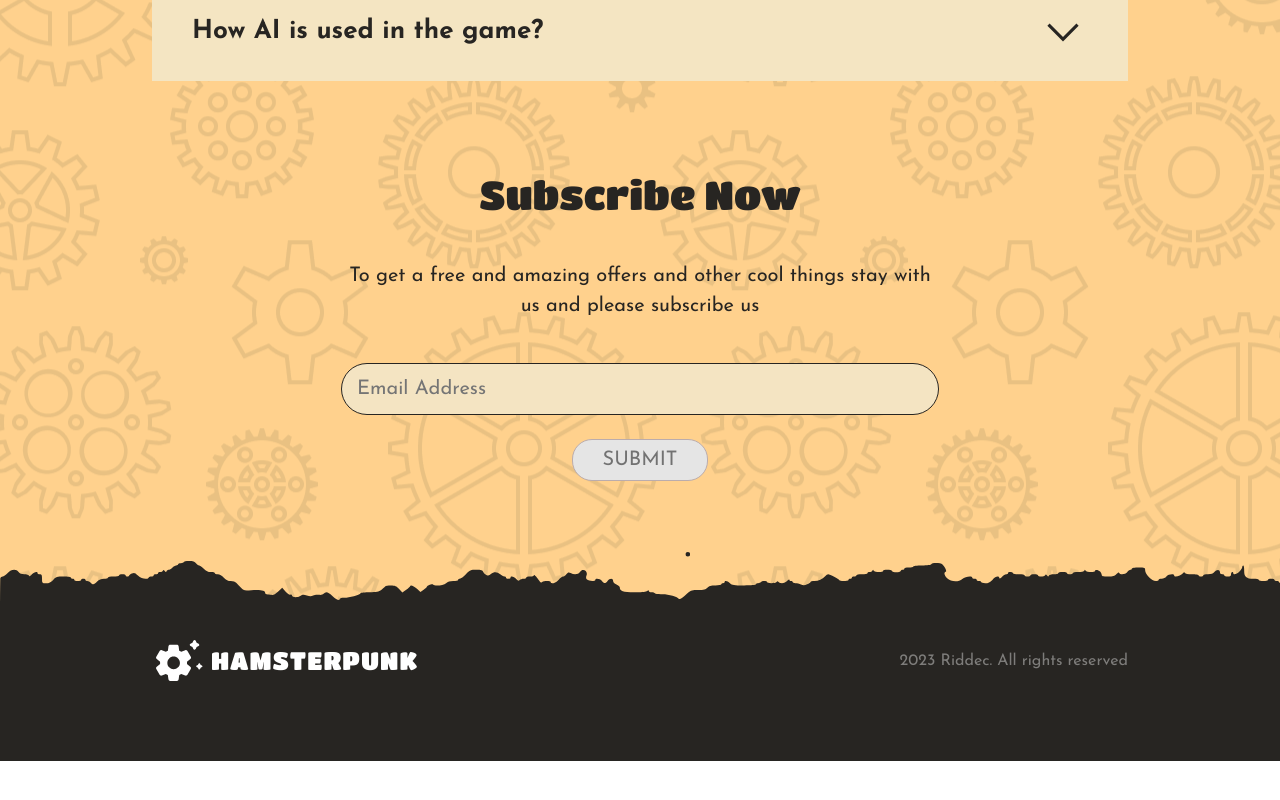
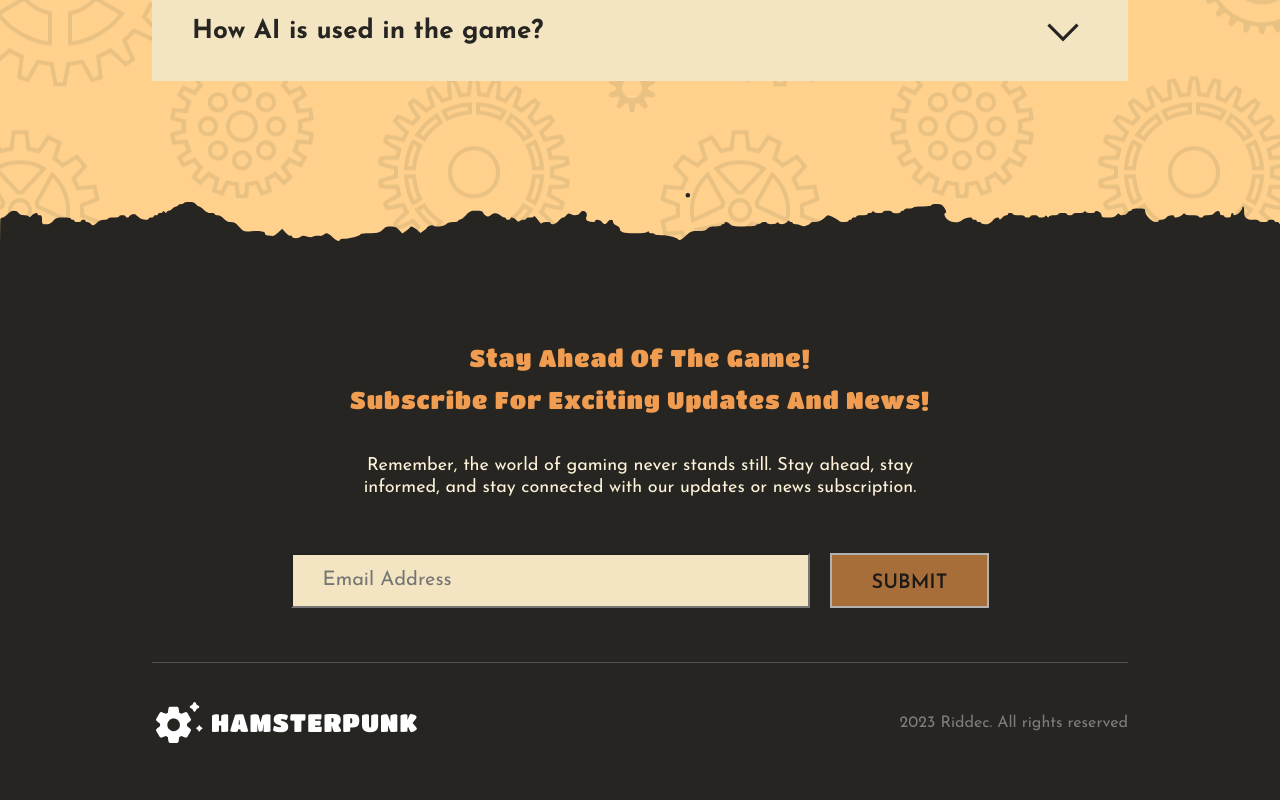
Before and after one commit to riddeclabs/hamsterpunk-landing, a React (Create React App) app: page / in a window 1280 px wide. Shown: the part 6924-7724 px from the top of the page. Before the commit the page ends 7685 px from the top, so only its background shows below. Built offline with nearby package versions, Linux system fonts and the light colour scheme; no server answers.

Commit message:
feat: add subscription like in design

```diff
--- a/src/pages/Home.tsx
+++ b/src/pages/Home.tsx
@@ -11,7 +11,6 @@ import { MainBlock } from './containers/MainBlock';
 import { Menu } from './containers/Menu';
 import { NewWayBlock } from './containers/NewWayBlock';
 import { ProgressBlock } from './containers/ProgressBlock';
-import { Subscription } from './containers/Subscription';
 import { VideoBlock } from './containers/VideoBlock';
 
 import { orangeBg } from '../assets/images';
@@ -30,7 +29,6 @@ export const HomePage = () => {
         <ProgressBlock />
         <HumstervilleBlock />
         <FAQBlock />
-        <Subscription />
       </OrangeBackgroundWrapper>
       <Footer />
     </Wrapper>
--- a/src/pages/containers/FAQBlock/index.tsx
+++ b/src/pages/containers/FAQBlock/index.tsx
@@ -41,10 +41,12 @@ const Wrapper = styled.div(() => ({
 
   '@media screen and (max-width:1439px)': {
     marginTop: '88px',
+    paddingBottom: '68px',
   },
 
   '@media screen and (max-width:1023px)': {
     marginTop: '68px',
+    paddingBottom: '68px',
   },
 
   '@media screen and (max-width:768px)': {
@@ -54,7 +56,7 @@ const Wrapper = styled.div(() => ({
 
 const QuestionsWrapper = styled.div(() => ({
   marginTop: '52px',
-  paddingBottom: '0px',
+  paddingBottom: '150px',
 
   '>div:first-of-type': {
     borderTop: 'none',
@@ -62,13 +64,16 @@ const QuestionsWrapper = styled.div(() => ({
 
   '@media screen and (max-width:1439px)': {
     marginTop: '36px',
+    paddingBottom: '108px',
   },
 
-  '@media screen and (max-width:1023px)': {
+  '@media screen and (max-width:1024px)': {
     marginTop: '30px',
+    paddingBottom: '108px',
   },
 
   '@media screen and (max-width:768px)': {
     marginTop: '24px',
+    paddingBottom: '68px',
   },
 }));
--- a/src/pages/containers/Footer/index.tsx
+++ b/src/pages/containers/Footer/index.tsx
@@ -6,11 +6,13 @@ import { intersectBottom } from '../../../assets/images';
 import { Content } from '../../../components/Content';
 import { Logo } from '../../../components/Logo';
 import { colors } from '../../../constants/variables';
+import { Subscription } from '../Subscription';
 
 export const Footer = () => {
   return (
     <Block>
       <Content>
+        <Subscription />
         <Wrapper>
           <Logo />
           <CopyBlock>2023 Riddec. All rights reserved</CopyBlock>
@@ -22,12 +24,15 @@ export const Footer = () => {
 };
 
 const Wrapper = styled.div(({ theme }) => ({
-  display: 'flex',
+  display: 'flex' || theme?.display,
   justifyContent: 'space-between',
   alignItems: 'center',
-  paddingBottom: '76px',
+  paddingBottom: '66px',
+  marginTop: '36px',
+
   '@media screen and (max-width:768px)': {
-    flexDirection: 'column' || theme.column,
+    paddingBottom: '40px',
+    flexDirection: 'column',
   },
 }));
 
@@ -52,5 +57,13 @@ const Intersect = styled.div(({ theme }) => ({
   height: '86px',
   background: `url(${intersectBottom})`,
   backgroundSize: 'cover',
-  top: '-85px',
+  top: '-196px',
+
+  '@media screen and (max-width:1440px)': {
+    top: '-152px',
+  },
+
+  '@media screen and (max-width:768px)': {
+    top: '-85px',
+  },
 }));
--- a/src/pages/containers/Subscription/index.tsx
+++ b/src/pages/containers/Subscription/index.tsx
@@ -4,14 +4,16 @@ import { useForm } from '@formspree/react';
 import styled from 'styled-components';
 
 import { Content } from '../../../components/Content';
-import { Typography } from '../../../components/Typography';
 import { colors } from '../../../constants/variables';
+import { useMobile } from '../../../utils/commonFunctions';
 
 export const Subscription = () => {
   const [state, handleSubmit] = useForm(
     process.env?.REACT_APP_FORM_KEY || 'mayzvzqq'
   );
   const [email, setEmail] = useState('');
+
+  const isMobile = useMobile();
 
   useEffect(() => {
     if (state.succeeded) {
@@ -23,20 +25,16 @@ export const Subscription = () => {
   return (
     <Wrapper id='faq'>
       <Content>
-        <Typography
-          text='Subscribe Now'
-          variant='title'
-          color={colors.black}
-          textAlign='center'
-        />
+        <TypographyTitle>Stay Ahead of the Game!</TypographyTitle>
+        <TypographyTitle style={{ marginTop: isMobile ? '12px' : '16px' }}>
+          Subscribe for Exciting Updates and News!
+        </TypographyTitle>
+
         <Text>
-          <Typography
-            color={colors.black}
-            text='To get a free and amazing offers and other cool things stay with us and please subscribe us'
-            lineHeight={'32px'}
-            fontSize={'24px'}
-            variant='text'
-          />
+          <TypographyDescription>
+            Remember, the world of gaming never stands still. Stay ahead, stay
+            informed, and stay connected with our updates or news subscription.{' '}
+          </TypographyDescription>
         </Text>
         <Form onSubmit={handleSubmit}>
           <Input
@@ -60,19 +58,45 @@ export const Subscription = () => {
 const Wrapper = styled.div(() => ({
   marginTop: '110px',
   paddingBottom: '0px',
+  borderBottom: '1px solid rgba(255,255,255,0.2)',
 
   '@media screen and (max-width:1439px)': {
     marginTop: '88px',
-    paddingBottom: '68px',
   },
 
   '@media screen and (max-width:1023px)': {
     marginTop: '68px',
-    paddingBottom: '68px',
   },
 
   '@media screen and (max-width:768px)': {
-    marginTop: '68px',
+    marginTop: '0px',
+  },
+}));
+
+const TypographyTitle = styled.p(({ theme }) => ({
+  fontFamily: 'Titan One',
+  fontStyle: 'normal',
+  fontWeight: 400,
+  fontSize: '30px',
+  lineHeight: '34px',
+  letterSpacing: '0.04em',
+  textTransform: 'capitalize' || theme?.transform,
+  color: colors.titles,
+  textAlign: 'center',
+
+  '@media screen and (max-width:1439px)': {
+    fontSize: '24px',
+    lineHeight: '26px',
+  },
+
+  '@media screen and (max-width:1023px)': {
+    fontSize: '20px',
+    lineHeight: '22px',
+  },
+
+  '@media screen and (max-width:768px)': {
+    fontSize: '14px',
+    lineHeight: '16px',
   },
 }));
 
@@ -96,37 +120,62 @@ const Text = styled.div(({ theme }) => ({
   },
 }));
 
-const Form = styled.form(({ theme }) => ({
-  paddingBottom: '180px',
-  display: 'flex',
-  flexDirection: 'column' || theme?.column,
-  alignItems: 'center',
+const TypographyDescription = styled.p(({ theme }) => ({
+  fontWeight: 400,
+  fontSize: '24px' || theme?.fontSize,
+  lineHeight: '32px',
+  color: colors.mainText,
+  textAlign: 'center',
+  marginTop: '24px',
 
   '@media screen and (max-width:1439px)': {
-    paddingBottom: '88px',
+    fontSize: '18px',
+    lineHeight: '22px',
   },
 
   '@media screen and (max-width:1023px)': {
-    paddingBottom: '68px',
+    fontSize: '14px',
+    lineHeight: '28px',
   },
 
   '@media screen and (max-width:768px)': {
-    paddingBottom: '68px',
+    marginTop: '16px',
+    fontSize: '12px',
+    lineHeight: '16px',
+  },
+}));
+
+const Form = styled.form(({ theme }) => ({
+  display: 'flex' || theme?.display,
+  alignItems: 'center',
+  justifyContent: 'center',
+  margin: '66px 0',
+  gap: '20px',
+
+  '@media screen and (max-width:1439px)': {
+    margin: '54px 0',
+  },
+
+  '@media screen and (max-width:1023px)': {
+    margin: '44px 0',
+  },
+
+  '@media screen and (max-width:768px)': {
+    flexDirection: 'column',
+    margin: '34px 0',
   },
 }));
 
 const Input = styled.input(() => ({
-  width: '598px',
-
-  padding: '10px 15px',
-  borderRadius: '30px',
-  background: '#f4e4c2',
-  border: '1px solid #272522',
-
+  width: '519px',
+  height: '55px',
+  padding: '16px 30px',
+  background: '#F4E5C2',
   fontFamily: 'Josefin Sans',
   fontSize: '26px',
   lineHeight: '35px',
   fontWeight: 400,
+  outline: 'none',
 
   '@media screen and (max-width:1439px)': {
     fontSize: '20px',
@@ -139,35 +188,32 @@ const Input = styled.input(() => ({
   },
 
   '@media screen and (max-width:768px)': {
-    width: '398px',
     maxWidth: '100%',
-    fontSize: '12px',
+    fontSize: '16px',
     lineHeight: '16px',
+    width: '100%',
+    height: '42px',
   },
 }));
 
 const SubmitButton = styled.button(() => ({
   cursor: 'pointer',
-  marginTop: '24px',
-  padding: '10px 30px',
-  borderRadius: '20px',
-  background: colors.black,
-  border: `1px solid ${colors.black}`,
-  color: colors.white,
-  fontSize: '20px',
-  lineHeight: '20px',
-  fontWeight: 400,
+  padding: '18px 40px',
+  background: '#F09D51',
+  border: `2px solid #FFFFFF`,
+  color: colors.black,
+  fontSize: '24px',
+  lineHeight: '24px',
+  fontWeight: 600,
+  height: '55px',
 
   '&:hover:not(:disabled)': {
-    background: 'none',
-    color: colors.black,
+    filter: 'brightness(1.2)',
   },
 
   '&:disabled': {
-    background: '#e5e5e5',
-    color: '#727272',
+    filter: 'brightness(0.7)',
     cursor: 'not-allowed',
-    border: '1px solid #bbacac',
   },
 
   '@media screen and (max-width:1439px)': {
@@ -178,12 +224,13 @@ const SubmitButton = styled.button(() => ({
   '@media screen and (max-width:1023x)': {
     fontSize: '16px',
     lineHeight: '16px',
-    marginTop: '24px',
   },
 
   '@media screen and (max-width:768px)': {
-    fontSize: '12px',
-    lineHeight: '12px',
-    marginTop: '16px',
+    width: '100%',
+    height: '42px',
+    padding: '16px 0',
+    fontSize: '16px',
+    lineHeight: '16px',
   },
 }));
```
